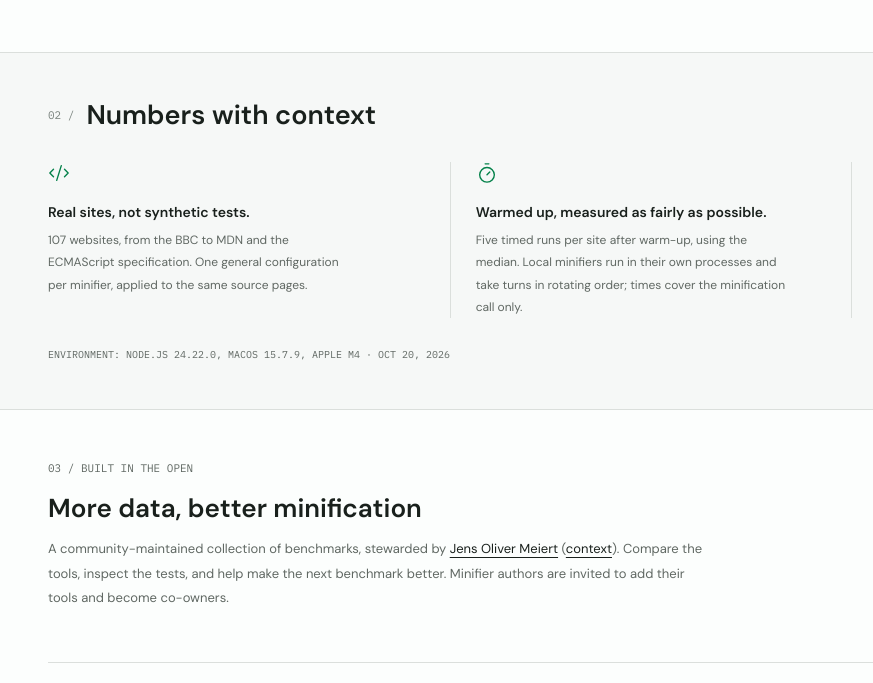
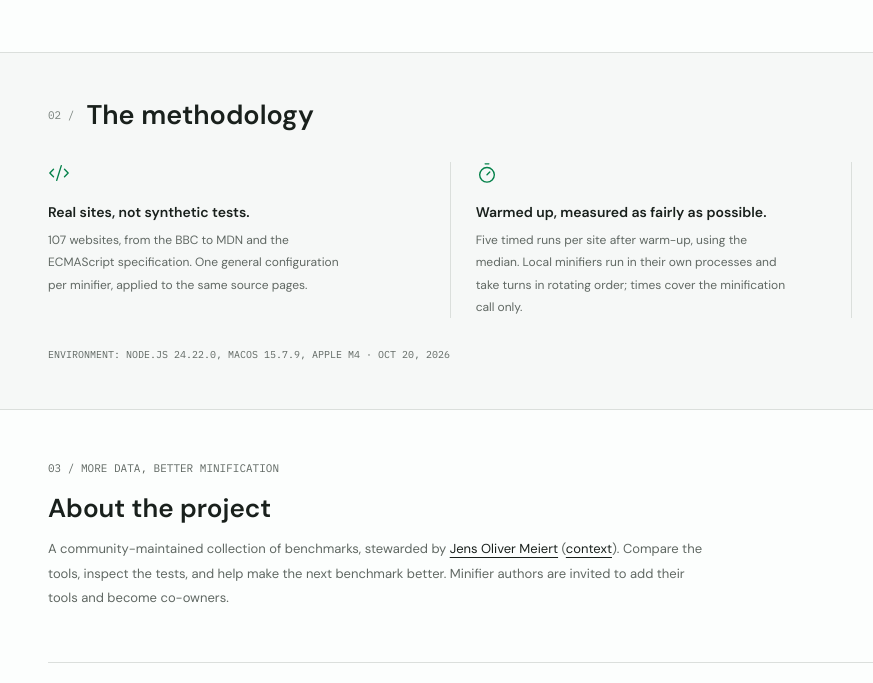
Before and after one commit to j9t/minifier-benchmarks, a website: page site/index.html in a window 1280 px wide. Shown: the part 1522-2205 px from the top of the page, 0-873 px from the left. Drawn offline with Linux system fonts and the light colour scheme.

Commit message:
docs: rework headings

```diff
--- a/site/index.html
+++ b/site/index.html
@@ -129,7 +129,7 @@
 			<section id="methodology" class="method-section" aria-labelledby="methodology-heading">
 				<div class="page-width">
 					<div class="section-heading">
-						<h2 id="methodology-heading"><span class="section-number">02 /</span> Numbers with context</h2>
+						<h2 id="methodology-heading"><span class="section-number">02 /</span> The methodology</h2>
 						<a href="https://github.com/j9t/minifier-benchmarks#notes" class="section-link">
 							Read the notes
 							<svg class="icon" viewBox="0 0 24 24" width="13" height="13" aria-hidden="true"><use href="#icon-arrow-up-right"/></svg>
@@ -157,8 +157,8 @@
 			</section>
 			<section id="about" class="about-section page-width" aria-labelledby="about-heading">
 				<div>
-					<p class="eyebrow eyebrow-muted">03 / Built in the open</p>
-					<h2 id="about-heading">More data, better minification</h2>
+					<p class="eyebrow eyebrow-muted">03 / More data, better minification</p>
+					<h2 id="about-heading">About the project</h2>
 					<p>A community-maintained collection of benchmarks, stewarded by <a href="https://meiert.com/">Jens Oliver Meiert</a> (<a href="https://dev.to/j9t/on-the-need-for-neutral-maintained-minifier-metrics-5715">context</a>). Compare the tools, inspect the tests, and help make the next benchmark better. Minifier authors are invited to add their tools and become co-owners.</p>
 				</div>
 				<a href="https://github.com/j9t/minifier-benchmarks" class="button button-outline">
```
